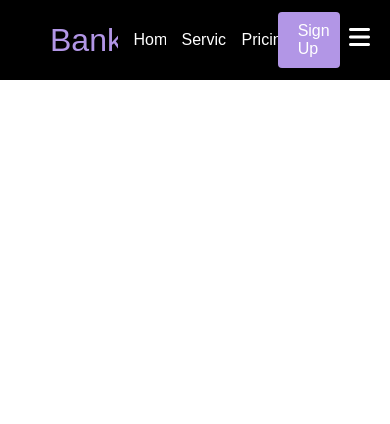
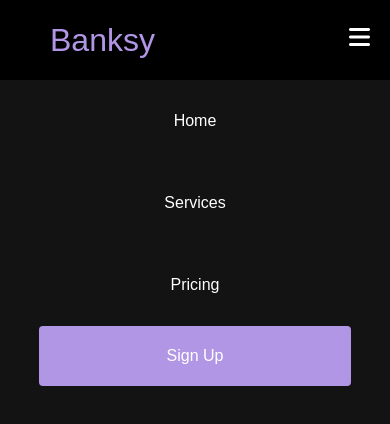
Before and after one commit to AdamCarleton/random-landing-page, a plain HTML site: page index.html in a window 390 px wide. Both pictures are taken after a click on the button "Toggle Navigation". Drawn offline with Linux system fonts and the light colour scheme.

Commit message:
added media query for navbar mobile

```diff
--- a/app.js
+++ b/app.js
@@ -0,0 +1,9 @@
+const menu = document.querySelector("#mobile-menu");
+const menuLinks = document.querySelector(".navbar-menu");
+
+menu.addEventListener("click", function () {
+    menu.classList.toggle("is-active");
+    menuLinks.classList.toggle("active");
+
+    console.log("it worked");
+})
--- a/index.html
+++ b/index.html
@@ -26,7 +26,7 @@
                         <a href="/pricing.html" class="navbar-links">Pricing</a>
                     </li>
                     <li class="navbar-btn mobile">
-                        <a href="/signup.html" class="navbar-links">Sign Up</a>
+                        <a href="/signup.html" class="button">Sign Up</a>
                     </li>
                 </ul>
 
--- a/styles.css
+++ b/styles.css
@@ -8,6 +8,7 @@
     --white: #fff;
     --lavender: #b296e6;
     --purple: #9162b0;
+    --lighterblack: #131313;
 }
 
 .navbar-container {
@@ -60,11 +61,11 @@
     align-items: center;
 }
 
-.navbar-btn.mobile {
+.navbar-btn .mobile {
     display: none;
 }
 
-.navbar-btn.desktop {
+.navbar-btn .desktop {
     display: flex;
 }
 
@@ -103,4 +104,59 @@
         cursor: pointer;
         padding: 0;
     }
+
+    .navbar-menu {
+        flex-direction: column;
+        justify-content: flex-start;
+        align-items: center;
+        position: fixed;
+        top: 80px;
+        left: -100%;
+        width: 100%;
+        height: calc(100% - 80px);
+        opacity: 0;
+        transition: all 0.5s ease;
+        background-color: var(--lighterblack);
+        z-index: 10;
+        margin: 0;
+    }
+
+    .navbar-menu.active {
+        left: 0;
+        opacity: 1;
+    }
+
+    .navbar-item {
+        width: 100%;
+        height: auto;
+        display: flex;
+        justify-content: center;
+    }
+
+    .navbar-links {
+        text-align: center;
+        padding: 2rem;
+        width: 100%;
+        display: flex;
+        justify-content: center;
+    }
+
+    /* SIgn Up Button */
+    .navbar-btn.desktop {
+        display: none;
+    }
+
+    .navbar-btn.mobile {
+        text-align: center;
+        padding-bottom: 2rem;
+        width: 100%;
+        display: flex;
+        justify-content: center;
+    }
+
+    .button {
+        width: 80%;
+        height: 60px;
+        justify-content: center;
+    }
 }
```
